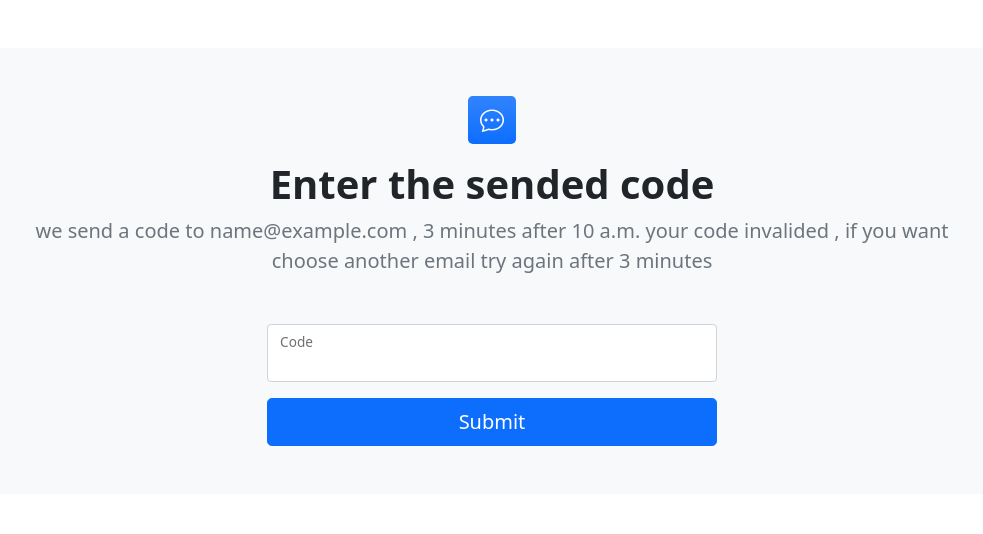
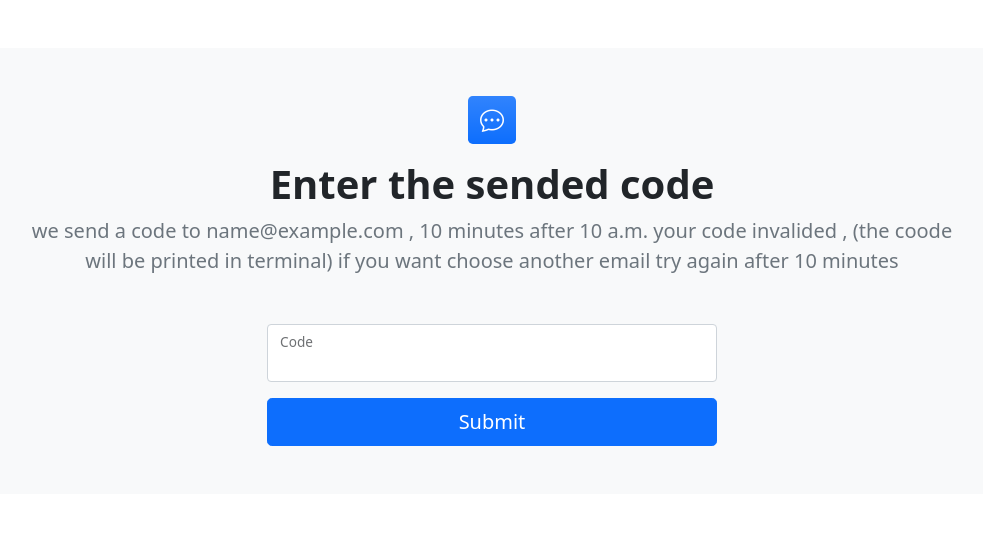
Before and after one commit to mhyrbkhshi/post_site_django, a Django app: template user/templates/user/otp_check.html in a window 1280 px wide. Shown: the part 56-590 px from the top of the page, without its empty margins (148-1131 px from the left). Run offline with Django 4.2, Linux system fonts and the light colour scheme; tables that the repository leaves empty hold one stand-in row (values such as "Sample post"); the template is opened without the code that fills it: values that come from a table or form of the project are taken from there, most other values are stand-ins (such as "Sample title", 1, 10 or a date in 2020); some libraries are stand-ins or nearby versions.

Commit message:
edited user app (Otp)

```diff
--- a/user/models.py
+++ b/user/models.py
@@ -60,7 +60,7 @@ class Otp(models.Model):
         return f'{self.user} - {self.rand_code}'
 
     def timer(self):
-        return self.created >= timezone.now() - timedelta(minutes=1)
+        return self.created >= timezone.now() - timedelta(minutes=10)
 
     def end_time(self):
         return self.created + timedelta(minutes=10)
--- a/user/templates/user/otp_check.html
+++ b/user/templates/user/otp_check.html
@@ -2,8 +2,8 @@
 
 {% block form_head %} Enter the sended code {% endblock form_head %}
 {% block form_info %}
-we send a code to {{otp.email}} , 3 minutes after {{otp.created.time}} your code invalided ,
-if you want choose another email try again after 3 minutes
+we send a code to {{otp.email}} , 10 minutes after {{otp.created.time}} your code invalided , (the coode will be printed in terminal)
+if you want choose another email try again after 10 minutes
 <div id='timer'></div>
 {% endblock form_info %}
 
```
